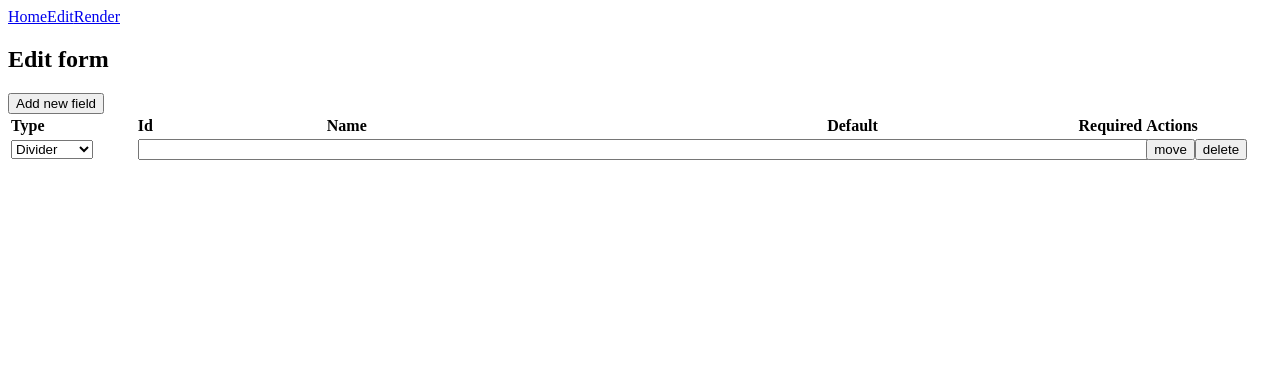
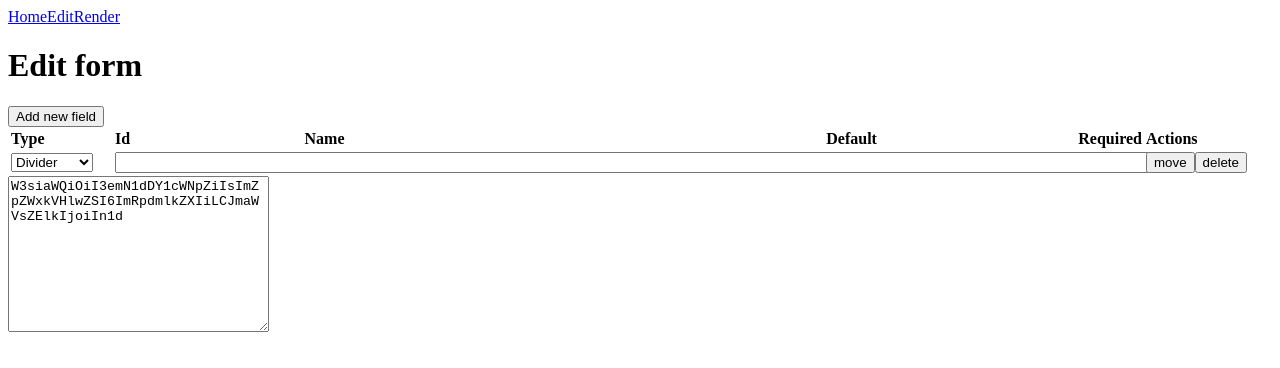
Before and after one commit to aalyokhin/peak-test-task, a Vue app: page /edit in a window 1280 px wide. Shown: the top 368 px of the page. Built offline with nearby package versions, Linux system fonts and the light colour scheme.

Commit message:
render form from base64 string

```diff
--- a/package.json
+++ b/package.json
@@ -13,6 +13,7 @@
   },
   "dependencies": {
     "@vueuse/core": "^9.8.2",
+    "js-base64": "^3.7.3",
     "vue": "^3.2.45",
     "vue-router": "^4.1.6"
   },
--- /dev/null
+++ b/src/components/RenderFormFromBase64.vue
@@ -0,0 +1,41 @@
+<template>
+  <template v-for="formField in formFields" :key="formField.id">
+    <h2 v-if="formField.fieldType === FieldType.Divider">{{ formField.fieldId }}</h2>
+
+    <TextInput
+      v-if="formField.fieldType === FieldType.Number || formField.fieldType === FieldType.Text"
+      :field-id="formField.fieldId"
+      :field-name="formField.fieldName"
+      has-label
+      :model-value="formField.fieldDefaultValue"
+      :type="formField.fieldType"
+    />
+
+    <CheckboxInput
+      v-if="formField.fieldType === FieldType.Checkbox"
+      :field-id="formField.fieldId"
+      :field-name="formField.fieldName"
+      has-label
+      :model-value="formField.fieldDefaultValue"
+    />
+  </template>
+</template>
+
+<script setup lang="ts">
+import { computed } from 'vue';
+import { decode, isValid } from 'js-base64';
+import CheckboxInput from '@/components/form-elements/CheckboxInput.vue';
+import TextInput from '@/components/form-elements/TextInput.vue';
+import { FieldType, type FormField } from '@/types/forms';
+
+const props = defineProps<{
+  base64string: string;
+}>();
+
+const formFields = computed<FormField[]>(() => {
+  if (!props.base64string) return [];
+  if (!isValid(props.base64string)) return [];
+
+  return JSON.parse(decode(props.base64string));
+});
+</script>
--- a/src/components/form-elements/CheckboxInput.vue
+++ b/src/components/form-elements/CheckboxInput.vue
@@ -1,12 +1,17 @@
 <template>
-  <input v-model="isChecked" :name="fieldName" type="checkbox" />
+  <div class="checkbox-input">
+    <label v-if="hasLabel" :for="fieldId">{{ fieldName }}</label>
+    <input v-model="isChecked" :name="fieldId" type="checkbox" />
+  </div>
 </template>
 
 <script setup lang="ts">
 import { useVModel } from '@vueuse/core';
 
 const props = defineProps<{
-  fieldName: string;
+  fieldId: string;
+  fieldName?: string;
+  hasLabel?: boolean;
   modelValue: boolean;
 }>();
 
--- a/src/components/form-elements/SelectInput.vue
+++ b/src/components/form-elements/SelectInput.vue
@@ -1,5 +1,5 @@
 <template>
-  <select v-model="selectedOption" :name="fieldName">
+  <select v-model="selectedOption" class="select-input" :name="fieldName">
     <option v-for="option in options" :key="option.value" :value="option.value">
       {{ option.label }}
     </option>
--- a/src/components/form-elements/TextInput.vue
+++ b/src/components/form-elements/TextInput.vue
@@ -1,12 +1,17 @@
 <template>
-  <input v-model="inputValue" class="text-input" :name="fieldName" :type="type" />
+  <div class="text-input">
+    <label v-if="hasLabel" :for="fieldId">{{ fieldName }}</label>
+    <input v-model="inputValue" class="text-input" :name="fieldId" :type="type" />
+  </div>
 </template>
 
 <script setup lang="ts">
 import { useVModel } from '@vueuse/core';
 
 const props = defineProps<{
-  fieldName: string;
+  fieldId: string;
+  fieldName?: string;
+  hasLabel?: boolean;
   modelValue: string | number;
   type: 'text' | 'number';
 }>();
--- a/src/components/form-fields-table/FieldRow.vue
+++ b/src/components/form-fields-table/FieldRow.vue
@@ -10,39 +10,36 @@
     </td>
 
     <td v-if="currentFieldData.fieldType === FieldType.Divider" colspan="4">
-      <TextInput v-model="currentFieldData.fieldId" field-name="fieldName" :type="FieldType.Text" />
+      <TextInput v-model="currentFieldData.fieldId" field-id="fieldId" :type="FieldType.Text" />
     </td>
 
     <template v-else>
       <td>
-        <TextInput v-model="currentFieldData.fieldId" field-name="fieldId" :type="FieldType.Text" />
+        <TextInput v-model="currentFieldData.fieldId" field-id="fieldId" :type="FieldType.Text" />
       </td>
 
       <td>
         <TextInput
           v-model="currentFieldData.fieldName"
-          field-name="fieldName"
+          field-id="fieldName"
           :type="FieldType.Text"
         />
       </td>
 
       <td v-if="currentFieldData.fieldType === FieldType.Checkbox">
-        <CheckboxInput
-          v-model="currentFieldData.fieldDefaultValue"
-          field-name="fieldDefaultValue"
-        />
+        <CheckboxInput v-model="currentFieldData.fieldDefaultValue" field-id="fieldDefaultValue" />
       </td>
 
       <td v-else>
         <TextInput
           v-model="currentFieldData.fieldDefaultValue"
-          field-name="fieldDefaultValue"
+          field-id="fieldDefaultValue"
           :type="currentFieldData.fieldType"
         />
       </td>
 
       <td>
-        <CheckboxInput v-model="currentFieldData.isFieldRequired" field-name="isFieldRequired" />
+        <CheckboxInput v-model="currentFieldData.isFieldRequired" field-id="isFieldRequired" />
       </td>
     </template>
 
@@ -58,16 +55,16 @@ import { ref, watchEffect } from 'vue';
 import SelectInput from '@/components/form-elements/SelectInput.vue';
 import TextInput from '@/components/form-elements/TextInput.vue';
 import CheckboxInput from '@/components/form-elements/CheckboxInput.vue';
-import { FieldType, type FormItem } from '@/types/forms';
+import { FieldType, type FormField } from '@/types/forms';
 import { fieldTypeOptions } from '@/constants/forms';
 
 const props = defineProps<{
-  fieldData: FormItem;
+  fieldData: FormField;
 }>();
 
 const emit = defineEmits(['delete', 'update']);
 
-const currentFieldData = ref<FormItem>(JSON.parse(JSON.stringify(props.fieldData)));
+const currentFieldData = ref<FormField>(JSON.parse(JSON.stringify(props.fieldData)));
 
 function fieldTypeSelectHandler(fieldType: FieldType) {
   if (fieldType === FieldType.Divider) {
--- a/src/components/form-fields-table/FormFieldsTable.vue
+++ b/src/components/form-fields-table/FormFieldsTable.vue
@@ -21,15 +21,24 @@
       />
     </tbody>
   </table>
+
+  <textarea v-model="base64string" cols="30" read-only rows="10"></textarea>
+
+  <RenderFormFromBase64 :base64string="base64string" />
 </template>
 
 <script setup lang="ts">
-import { ref } from 'vue';
+import { ref, computed } from 'vue';
+import { encode } from 'js-base64';
 import FieldRow from '@/components/form-fields-table/FieldRow.vue';
 import { getRandomId } from '@/utils';
-import { FieldType, type FormItem } from '@/types/forms';
+import { FieldType, type FormField } from '@/types/forms';
 
-const formFields = ref<FormItem[]>([]);
+import RenderFormFromBase64 from '@/components/RenderFormFromBase64.vue';
+
+const formFields = ref<FormField[]>([]);
+
+const base64string = computed(() => encode(JSON.stringify(formFields.value)));
 
 addFieldHandler();
 
@@ -41,7 +50,7 @@ function addFieldHandler() {
   });
 }
 
-function updateFormFieldHandler(fieldData: FormItem) {
+function updateFormFieldHandler(fieldData: FormField) {
   const itemIndex = formFields.value.findIndex(item => item.id === fieldData.id);
 
   if (itemIndex < 0) return;
@@ -49,7 +58,7 @@ function updateFormFieldHandler(fieldData: FormItem) {
   formFields.value.splice(itemIndex, 1, fieldData);
 }
 
-function deleteFormFieldHandler(fieldId: FormItem['id']) {
+function deleteFormFieldHandler(fieldId: FormField['id']) {
   const itemIndex = formFields.value.findIndex(item => item.id === fieldId);
 
   if (itemIndex < 0) return;
@@ -67,15 +76,11 @@ function deleteFormFieldHandler(fieldId: FormItem['id']) {
   }
 
   #table-cell-type {
-    width: 10%;
+    width: 100px;
   }
 
   #table-cell-id {
     width: 15%;
-  }
-
-  #table-cell-name {
-    width: 40%;
   }
 
   #table-cell-default {
--- a/src/pages/EditFormsPage.vue
+++ b/src/pages/EditFormPage.vue
@@ -1,6 +1,6 @@
 <template>
-  <div class="edit-forms-page">
-    <h2>Edit form</h2>
+  <div class="edit-form-page">
+    <h1>Edit form</h1>
 
     <FormFieldsTable />
   </div>
--- /dev/null
+++ b/src/pages/RenderFormPage.vue
@@ -0,0 +1,15 @@
+<template>
+  <h1>Render form</h1>
+
+  <!-- <textarea v-model="base64string" cols="30" rows="10"></textarea> -->
+
+  <RenderFormFromBase64 :base64string="base64string" />
+</template>
+
+<script setup lang="ts">
+import RenderFormFromBase64 from '@/components/RenderFormFromBase64.vue';
+
+defineProps<{
+  base64string: string;
+}>();
+</script>
--- a/src/pages/RenderFormsPage.vue
+++ /dev/null
@@ -1,3 +0,0 @@
-<template>
-  <div>render forms page</div>
-</template>
--- a/src/router/index.ts
+++ b/src/router/index.ts
@@ -11,13 +11,13 @@ const router = createRouter({
     },
     {
       path: '/edit',
-      name: 'edit-forms',
-      component: () => import('@/pages/EditFormsPage.vue'),
+      name: 'edit-form',
+      component: () => import('@/pages/EditFormPage.vue'),
     },
     {
       path: '/render',
-      name: 'render-forms',
-      component: () => import('@/pages/RenderFormsPage.vue'),
+      name: 'render-form',
+      component: () => import('@/pages/RenderFormPage.vue'),
     },
   ],
 });
--- a/src/types/forms.ts
+++ b/src/types/forms.ts
@@ -10,7 +10,7 @@ export enum FieldType {
   Text = 'text',
 }
 
-export type FormItem =
+export type FormField =
   | {
       id: string;
       fieldId: string;
```
Also changed, not shown: 1 other file (tests, documents, lock files or other folders).
